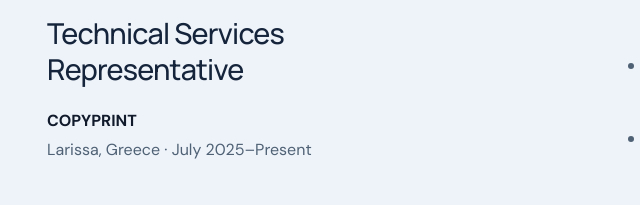
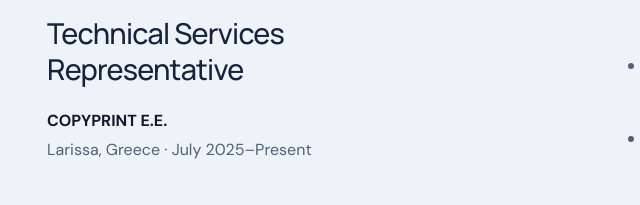
Before and after one commit to MrTsak/tsakioan-portfolio, a plain HTML site: page index.html in a window 1280 px wide. Shown: the part 2043-2248 px from the top of the page, 3-643 px from the left. Drawn offline with Linux system fonts and the light colour scheme.

Commit message:
Use COPYPRINT E.E. employer name

```diff
--- a/index.html
+++ b/index.html
@@ -70,7 +70,7 @@
     <section class="experience section" id="experience" aria-labelledby="experience-title"><div class="wrap">
       <div class="section-heading"><div><p class="eyebrow">WHERE I’VE PUT IT INTO PRACTICE</p><h2 id="experience-title">A foundation in<br>the real world.</h2></div><p>From cabling and system setup to diagnosis and repair, my experience starts with making technology reliable.</p></div>
       <div class="experience-list">
-        <article><div class="experience-title"><span class="category">CURRENT ROLE</span><h3>Technical Services<br>Representative</h3><p><strong>COPYPRINT</strong><br><span>Larissa, Greece · July 2025–Present</span></p></div><div class="experience-detail"><ul class="role-duties"><li>Install, maintain and repair Xerox and Lexmark printers and multifunction devices onsite, in the workshop and remotely.</li><li>Diagnose faults, repair or replace components, then reassemble, configure and test equipment.</li><li>Install drivers, operating systems and applications, and follow up on repairs to check reliability.</li></ul><p>Technical training and certifications in the repair of printing and document-management equipment.</p><ul class="tags" aria-label="Technical support skills"><li>Xerox & Lexmark</li><li>Diagnostics & repair</li><li>Onsite & remote support</li></ul></div></article>
+        <article><div class="experience-title"><span class="category">CURRENT ROLE</span><h3>Technical Services<br>Representative</h3><p><strong>COPYPRINT E.E.</strong><br><span>Larissa, Greece · July 2025–Present</span></p></div><div class="experience-detail"><ul class="role-duties"><li>Install, maintain and repair Xerox and Lexmark printers and multifunction devices onsite, in the workshop and remotely.</li><li>Diagnose faults, repair or replace components, then reassemble, configure and test equipment.</li><li>Install drivers, operating systems and applications, and follow up on repairs to check reliability.</li></ul><p>Technical training and certifications in the repair of printing and document-management equipment.</p><ul class="tags" aria-label="Technical support skills"><li>Xerox & Lexmark</li><li>Diagnostics & repair</li><li>Onsite & remote support</li></ul></div></article>
         <article><div class="experience-title"><span class="category">CONTRACT ROLE</span><h3>IT Specialist</h3><p><strong>Compuland AE</strong><br><span>Larissa, Greece · April–July 2025</span></p></div><div class="experience-detail"><ul class="role-duties"><li>Provided onsite and remote support for computers, printers and networks, including troubleshooting, maintenance and software setup.</li><li>Installed and terminated UTP and RJ-45 network cabling and configured small-office systems.</li><li>Assisted with equipment preparation and installation for public-sector projects, including Syzefxis II.</li></ul><ul class="tags"><li>Structured cabling</li><li>IT support</li><li>Syzefxis II</li></ul></div></article>
         <article><div class="experience-title"><span class="category">INTERNSHIP</span><h3>Computer Technical Specialist</h3><p><strong>Region of Thessaly</strong><br><span>Larissa, Greece · November 2022–August 2023</span></p></div><div class="experience-detail"><ul class="role-duties"><li>Supported daily IT operations across departments and helped employees resolve computer and software issues.</li><li>Created reports and proposed improvements to local network and hardware infrastructure.</li></ul><ul class="tags"><li>User support</li><li>Hardware & networks</li></ul></div></article>
       </div>
```
